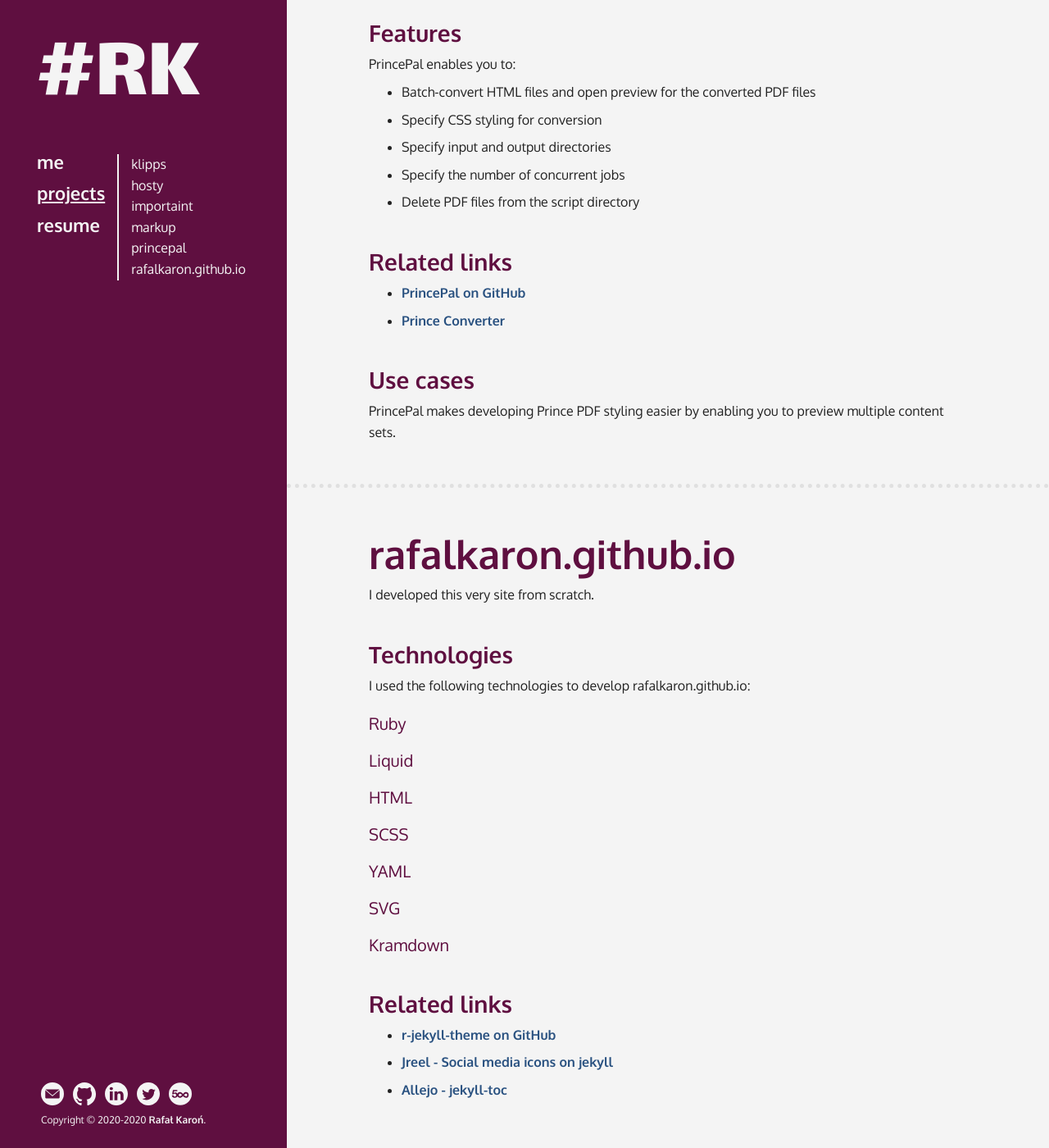
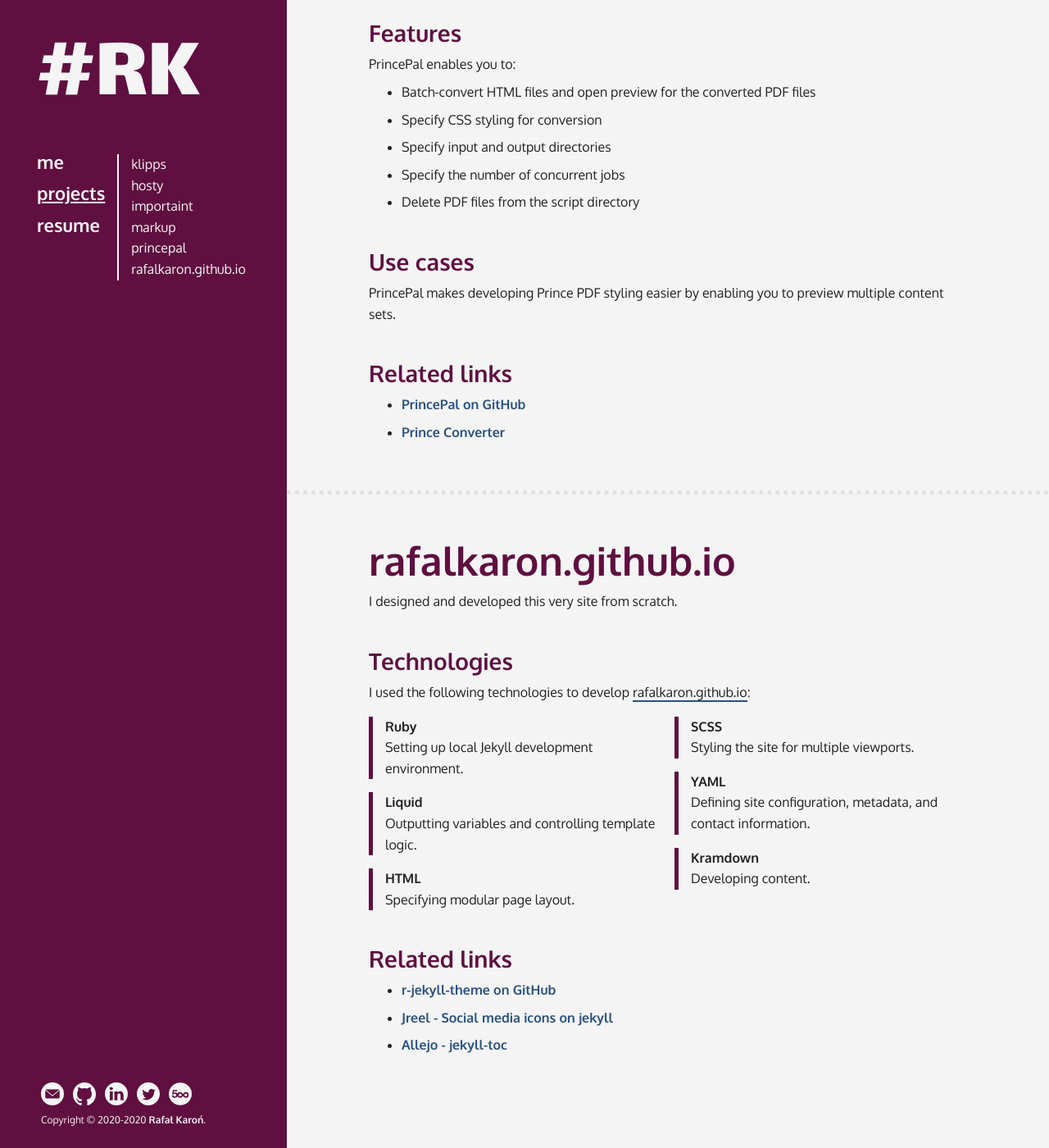
Before and after one commit to rafalkaron/rafalkaron.github.io, a Jekyll site: the page built from projects.md, in a window 1280 px wide and 1400 px high, scrolled down 7369 px. Shown: the whole window at 82% size. Built offline with Jekyll 4.4.1, drawn with Linux system fonts in a browser that asks for light colours; some web fonts are replaced.

Commit message:
content update

```diff
--- a/projects.md
+++ b/projects.md
@@ -223,33 +223,38 @@ PrincePal enables you to:
  * Specify the number of concurrent jobs
  * Delete PDF files from the script directory
 
+## Use cases
+PrincePal makes developing Prince PDF styling easier by enabling you to preview multiple content sets.
+
 ## Related links
  * [PrincePal on GitHub](https://github.com/rafalkaron/princepal){:target="_blank"}
  * [Prince Converter](https://www.princexml.com/){:target="_blank"}
 {: .links}
 
-## Use cases
-PrincePal makes developing Prince PDF styling easier by enabling you to preview multiple content sets.
-
 # rafalkaron.github.io
-I developed this very site from scratch.
+I designed and developed this very site from scratch.
 
 ## Technologies
-I used the following technologies to develop rafalkaron.github.io:
+I used the following technologies to develop [rafalkaron.github.io](https://rafalkaron.github.io){:target="_blank"}:
 
-### Ruby
+Ruby
+: Setting up local Jekyll development environment.
 
-### Liquid
+Liquid
+: Outputting variables and controlling template logic.
 
-### HTML
+HTML
+: Specifying modular page layout.
 
-### SCSS
+SCSS
+: Styling the site for multiple viewports.
 
-### YAML
+YAML
+: Defining site configuration, metadata, and contact information.
 
-### SVG
-
-### Kramdown
+Kramdown
+: Developing content.
+{: .two_column}
 
 ## Related links
  * [r-jekyll-theme on GitHub](https://github.com/rafalkaron/r-jekyll-theme)
```
